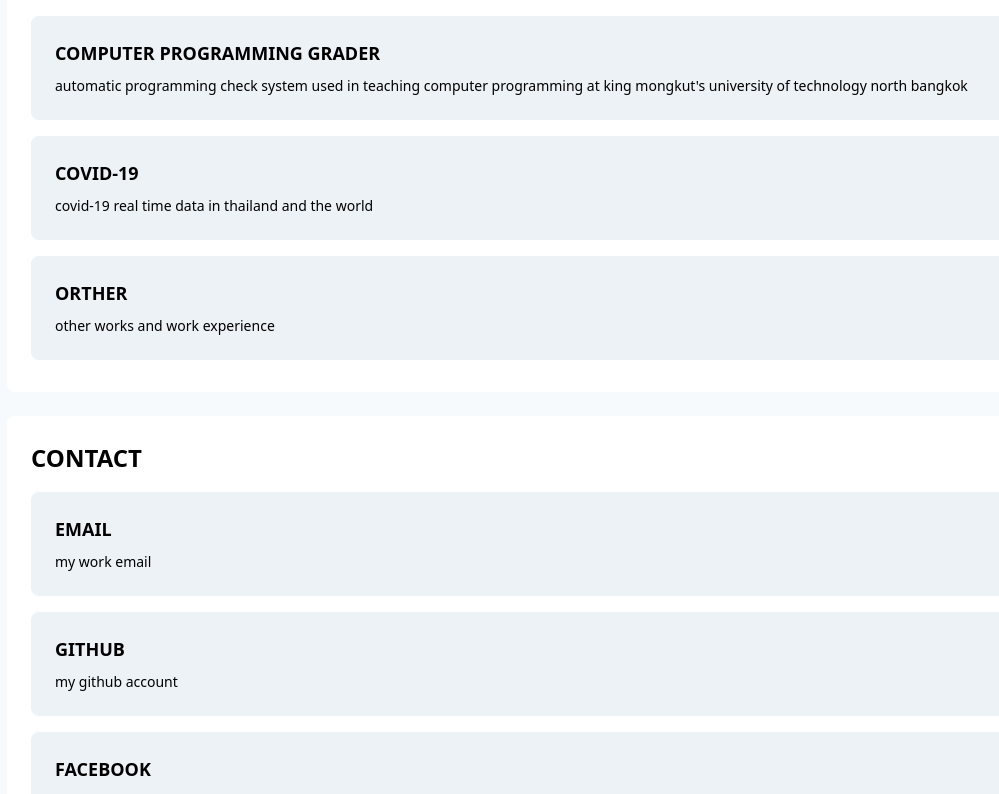
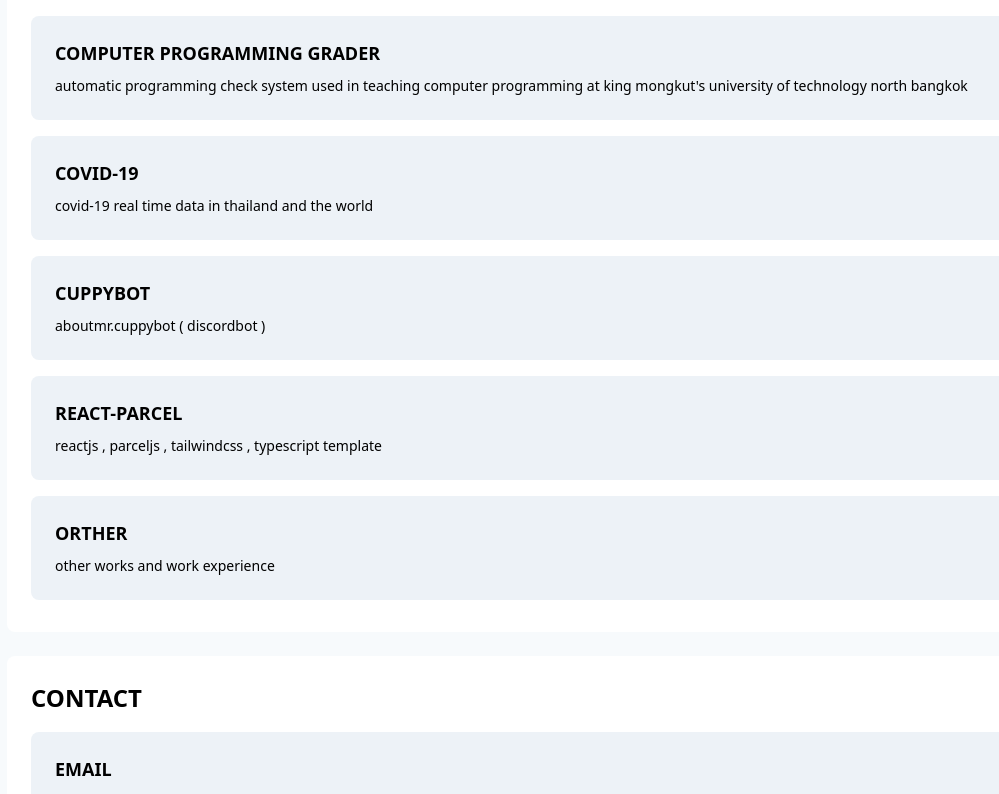
Before and after one commit to t6tg/thanawat, a React (Vite) app: page / in a window 1280 px wide. Shown: the part 568-1362 px from the top of the page, without its empty margins (9-1008 px from the left). Built offline with nearby package versions, Linux system fonts and the light colour scheme; what tailwindcss-aspect-ratio, tailwindcss-responsive-embed would draw is missing.

Commit message:
Add workEx

```diff
--- a/src/components/App.tsx
+++ b/src/components/App.tsx
@@ -29,6 +29,16 @@ export default function App({}: Props): ReactElement {
       title: "covid-19",
       description: "Covid-19 Real Time Data in Thailand and The world",
       link: "https://thanawatgulati.github.io/covid-19",
+    },
+    {
+      title: "CuppyBot",
+      description: "AboutMr.CuppyBot ( DiscordBot )",
+      link: "https://github.com/thanawatgulati/CuppyBot",
+    },
+    {
+      title: "react-parcel",
+      description: "ReactJS , ParcelJS , TailwindCSS , Typescript Template",
+      link: "https://github.com/thanawatgulati/react-parcel",
     },
     {
       title: "Orther",
```
